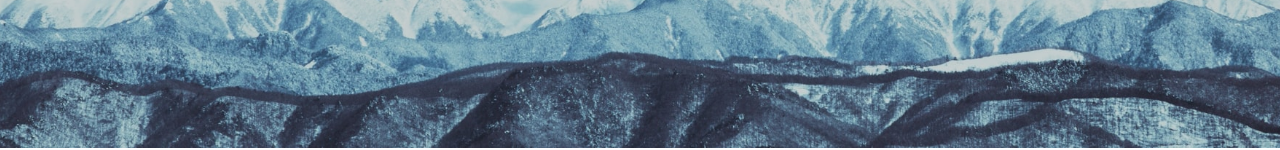
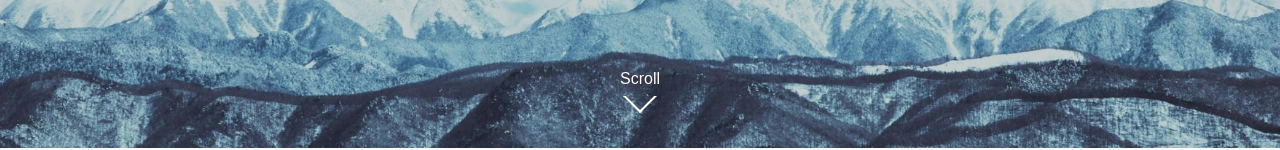
Before and after one commit to supota/www.supota.com, a plain HTML site: page index.html in a window 1280 px wide. Shown: the part 652-802 px from the top of the page. Drawn offline with Linux system fonts and the light colour scheme.

Commit message:
[update] スクロール↓を追加

```diff
--- a/css/object.scss
+++ b/css/object.scss
@@ -87,3 +87,27 @@ h2 {
     }
   }
 }
+
+.scroll-arrow {
+  position: absolute;
+  bottom: 60px;
+  right: 0;
+  left: 0;
+  text-align: center;
+  transform: rotateZ(0deg);
+}
+.scroll-arrow:before{
+  content: "";
+  position: absolute;
+  bottom: -20px;
+  right: 0;
+  left: 0;
+  transform: rotateZ(45deg);
+  margin: auto;
+  width: 20px;
+  height: 20px;
+  border-style: solid;
+  border-color: transparent white white transparent;
+  border-width: 2px;
+  background: transparent;
+}
--- a/css/style.scss
+++ b/css/style.scss
@@ -76,6 +76,7 @@ header {
 }
 
 .main-visual {
+  position: relative;
     color: white;
     width: 100%;
     height: 100vh;
--- a/index.html
+++ b/index.html
@@ -57,6 +57,7 @@
     <main>
         <section id="top" class="main-visual">
             <h1>全てのアスリートが<br>本気でスポーツに取り組める社会へ</h1>
+            <a data-scroll href="#vision" class="scroll-arrow">Scroll</a>
         </section>
         <section id="vision" class="vision-section">
             <h2>Vision</h2>
```
Also changed, not shown: css/object.css, css/style.css.
